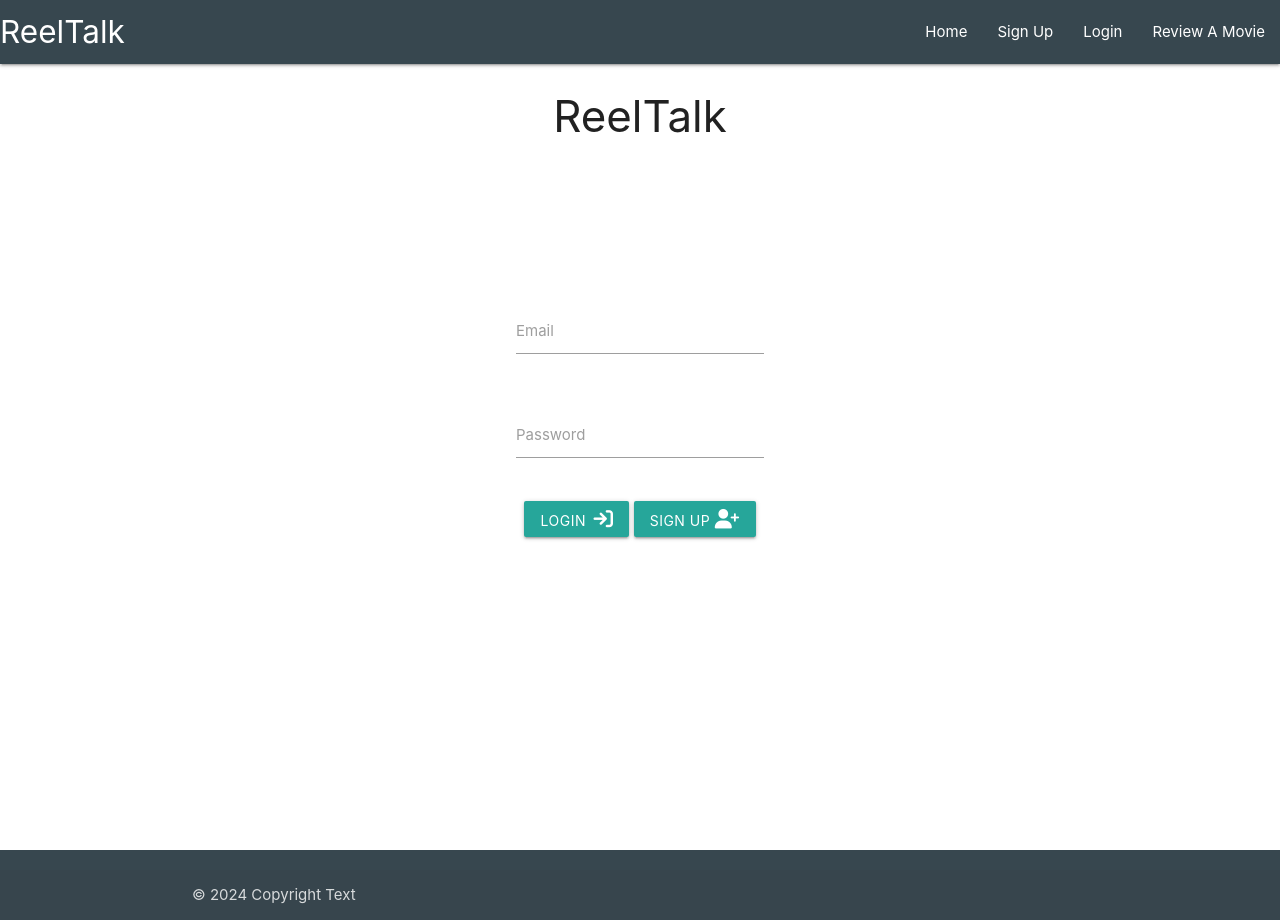
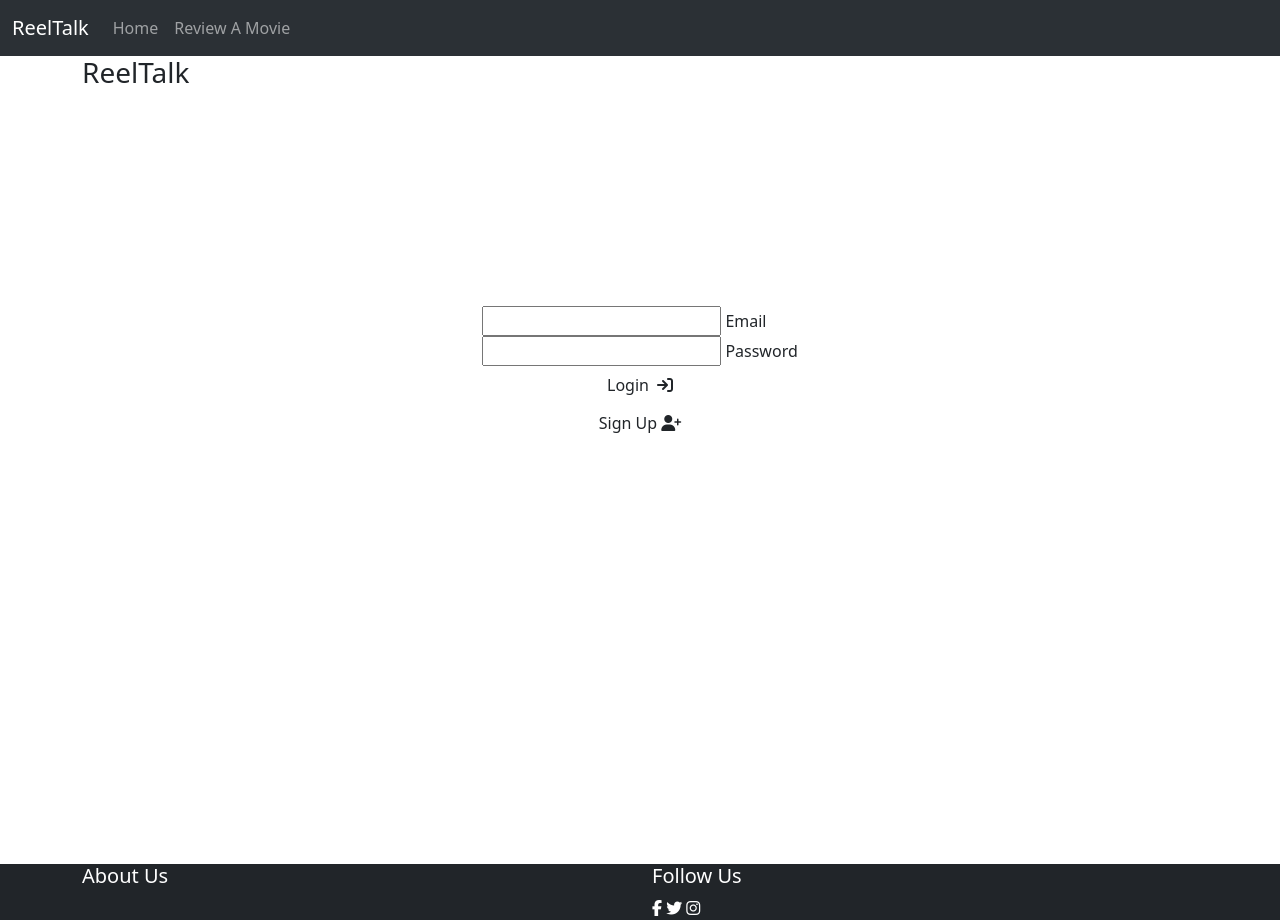
Before and after one commit to rdhadda/ReelTalk, a Flask app: page / in a window 1280 px wide. Run offline with Flask 3, Linux system fonts and the light colour scheme.

Commit message:
feat: switched to bootstrap from materialize and added html for flash alerts

```diff
--- a/reeltalk/templates/base.html
+++ b/reeltalk/templates/base.html
@@ -5,53 +5,78 @@
     <meta name="viewport" content="width=device-width, initial-scale=1.0">
     <!-- cdn link for font-awsome -->
     <link rel="stylesheet" href="https://cdnjs.cloudflare.com/ajax/libs/font-awesome/6.5.2/css/all.min.css" integrity="sha512-SnH5WK+bZxgPHs44uWIX+LLJAJ9/2PkPKZ5QiAj6Ta86w+fsb2TkcmfRyVX3pBnMFcV7oQPJkl9QevSCWr3W6A==" crossorigin="anonymous" referrerpolicy="no-referrer" />
-    <!-- cdn link for materialize -->
-    <link rel="stylesheet" href="https://cdnjs.cloudflare.com/ajax/libs/materialize/1.0.0/css/materialize.min.css" type="text/css">
+    <!-- cdn link for bootstrap -->
+    <link href="https://cdn.jsdelivr.net/npm/bootstrap@5.3.3/dist/css/bootstrap.min.css" rel="stylesheet" integrity="sha384-QWTKZyjpPEjISv5WaRU9OFeRpok6YctnYmDr5pNlyT2bRjXh0JMhjY6hW+ALEwIH" crossorigin="anonymous">
     <!-- custom css link -->
     <link rel="stylesheet" href="{{ url_for('static', filename='css/style.css') }}" type="text/css">
     <title>ReelTalk</title>
 </head>
 <body>
-    <header>
-        <!-- top navbar -->
-         <nav class="blue-grey darken-3">
-        <div class="nav-wrapper">
-          <a href="{{ url_for('home') }}" class="brand-logo">ReelTalk</a>
-          <a href="#" data-target="mobile-demo" class="sidenav-trigger"><i class="fas fa-bars"></i></a>
-          <ul class="right hide-on-med-and-down">
-            <li><a href="{{ url_for('home') }}">Home</a></li>
-            <li><a href="">Sign Up</a></li>
-            <li><a href="">Login</a></li>
-            <li><a href="{{ url_for('search_movies') }}">Review A Movie</a></li>
+
+
+    <nav class="navbar navbar-expand-lg bg-body-tertiary bg-dark border-body" data-bs-theme="dark">
+      <div class="container-fluid">
+        <a class="navbar-brand" href="#">ReelTalk</a>
+        <button class="navbar-toggler" type="button" data-bs-toggle="collapse" data-bs-target="#navbarSupportedContent" aria-controls="navbarSupportedContent" aria-expanded="false" aria-label="Toggle navigation">
+          <span class="navbar-toggler-icon"></span>
+        </button>
+        <div class="collapse navbar-collapse" id="navbarSupportedContent">
+          <ul class="navbar-nav me-auto mb-2 mb-lg-0">
+            <li class="nav-item">
+              <a class="nav-link" href="{{ url_for('home') }}">Home</a>
+            </li>
+            <li class="nav-item">
+              <a class="nav-link" href="{{ url_for('search_movies') }}">Review A Movie</a>
+            </li>
 
           </ul>
          </div>
+      </div>
     </nav>
-        <!-- mobile sidenav -->
-      <ul class="sidenav" id="mobile-demo">
-        <li><a href="{{ url_for('home') }}">Home</a></li>
-        <li><a href="">Sign Up</a></li>
-        <li><a href="">Login</a></li>
-        <li><a href="{{ url_for('search_movies') }}">Review A Movie</a></li>
-      </ul>
-    </header>
+
+    {% with messages = get_flashed_messages(with_categories=true) %}
+    {% if messages %}
+        {% for category, message in messages %}
+            {% if category == 'error' %}
+                <div class="alert alert-danger alert-dismissible fade show" role="alert">
+                    {{ message }}
+                    <button type="button" class="btn-close" data-bs-dismiss="alert" aria-label="Close"></button>
+                </div>
+            {% else %}
+                <div class="alert alert-success alert-dismissible fade show" role="alert">
+                    {{ message }}
+                    <button type="button" class="btn-close" data-bs-dismiss="alert" aria-label="Close"></button>
+                </div>
+            {% endif %}
+        {% endfor %}
+    {% endif %}
+{% endwith %}
 
     <main class="container">
         {% block content %}
         {% endblock %}
-
     </main>
 
-    <footer class="page-footer blue-grey darken-3">
-          <div class="footer-copyright">
+    <footer class="bg-dark text-white mt-5">
       <div class="container">
-          © 2024 Copyright Text
+          <div class="row">
+              <div class="col-md-6">
+                  <h5>About Us</h5>
+
+              </div>
+              <div class="col-md-6 text-right">
+                  <h5>Follow Us</h5>
+                  <a href="#" class="text-white"><i class="fab fa-facebook-f"></i></a>
+                  <a href="#" class="text-white"><i class="fab fa-twitter"></i></a>
+                  <a href="#" class="text-white"><i class="fab fa-instagram"></i></a>
+              </div>
           </div>
       </div>
   </footer>
 
-    <!-- script tag for materialize -->
-    <script src="https://cdnjs.cloudflare.com/ajax/libs/materialize/1.0.0/js/materialize.min.js"></script>
+    <!-- script tag for bootstrap -->
+    <script src="https://cdn.jsdelivr.net/npm/@popperjs/core@2.11.8/dist/umd/popper.min.js" integrity="sha384-I7E8VVD/ismYTF4hNIPjVp/Zjvgyol6VFvRkX/vR+Vc4jQkC+hVqc2pM8ODewa9r" crossorigin="anonymous"></script>
+<script src="https://cdn.jsdelivr.net/npm/bootstrap@5.3.3/dist/js/bootstrap.min.js" integrity="sha384-0pUGZvbkm6XF6gxjEnlmuGrJXVbNuzT9qBBavbLwCsOGabYfZo0T0to5eqruptLy" crossorigin="anonymous"></script>
     <!-- custom js script -->
     <script src="{{ url_for('static', filename='js/script.js') }}"></script>
 </body>
```
Lines whose indentation alone changed are shown as unchanged.
